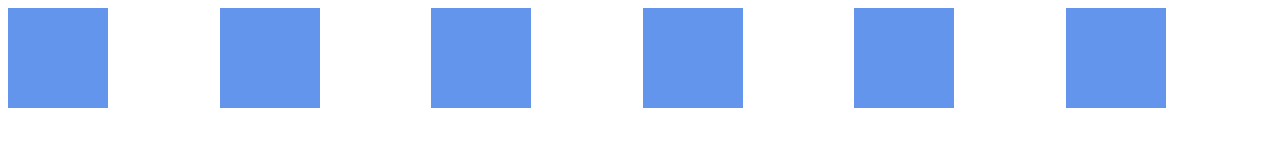
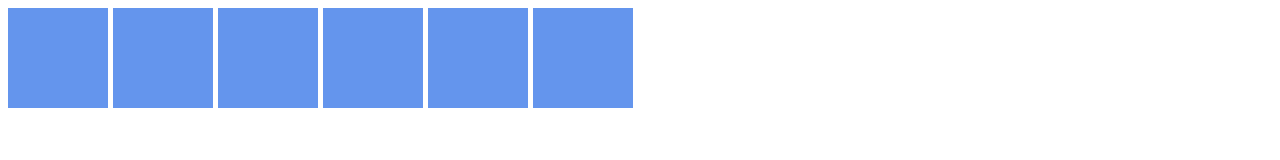
Before and after one commit to Hgirlie37/DessertshopMgi, a plain HTML site: page exercise5.html in a window 1280 px wide. Drawn offline with Linux system fonts and the light colour scheme.

Commit message:
Update exercise5.html

```diff
--- a/exercise5.html
+++ b/exercise5.html
@@ -13,8 +13,8 @@
 
             body {
 
-                display: grid;
-                grid-template-columns: auto auto auto auto auto auto;
+                display: flex;
+                flex-direction: row;
                 gap: 5px;
 
             }
```
